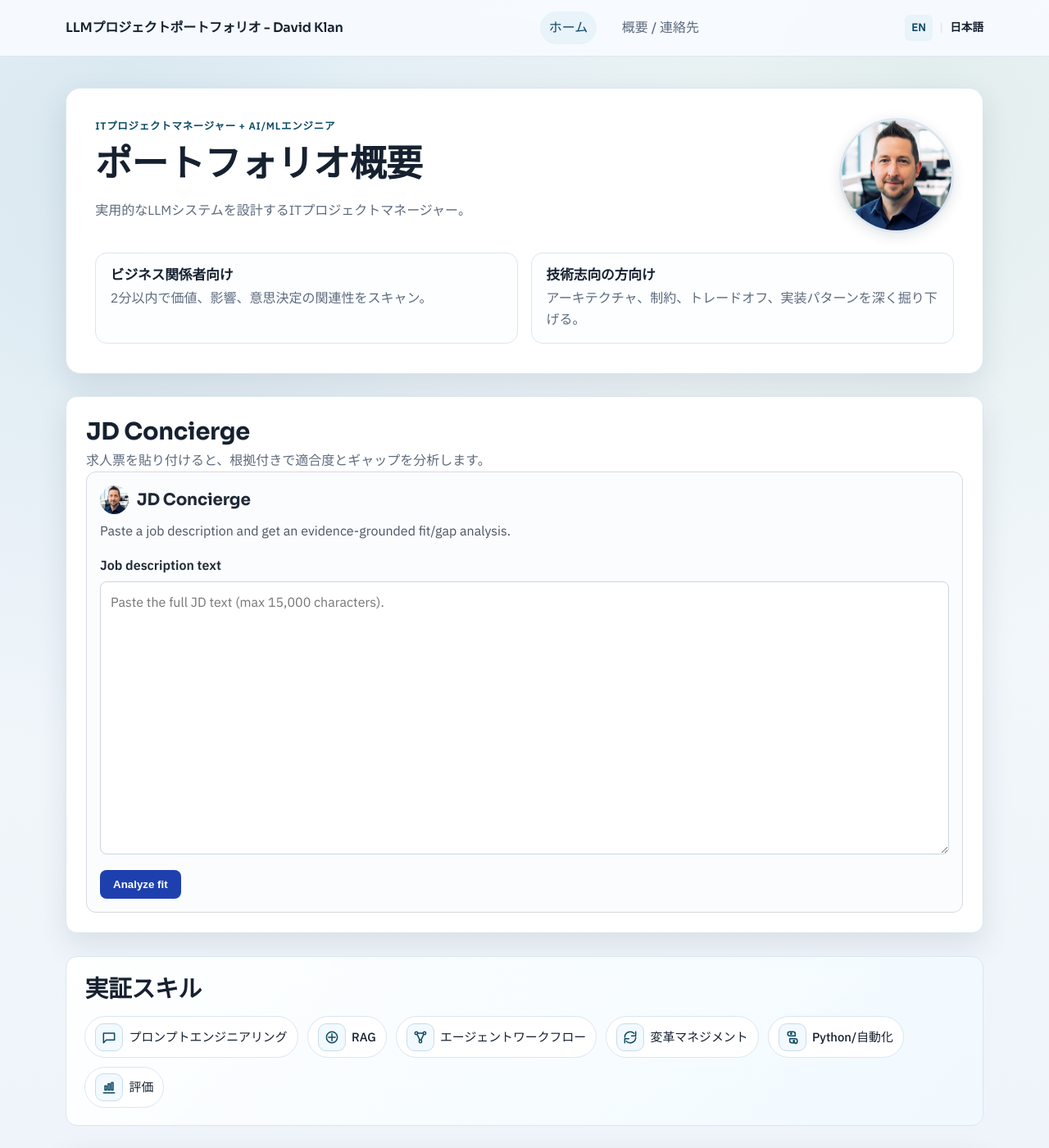
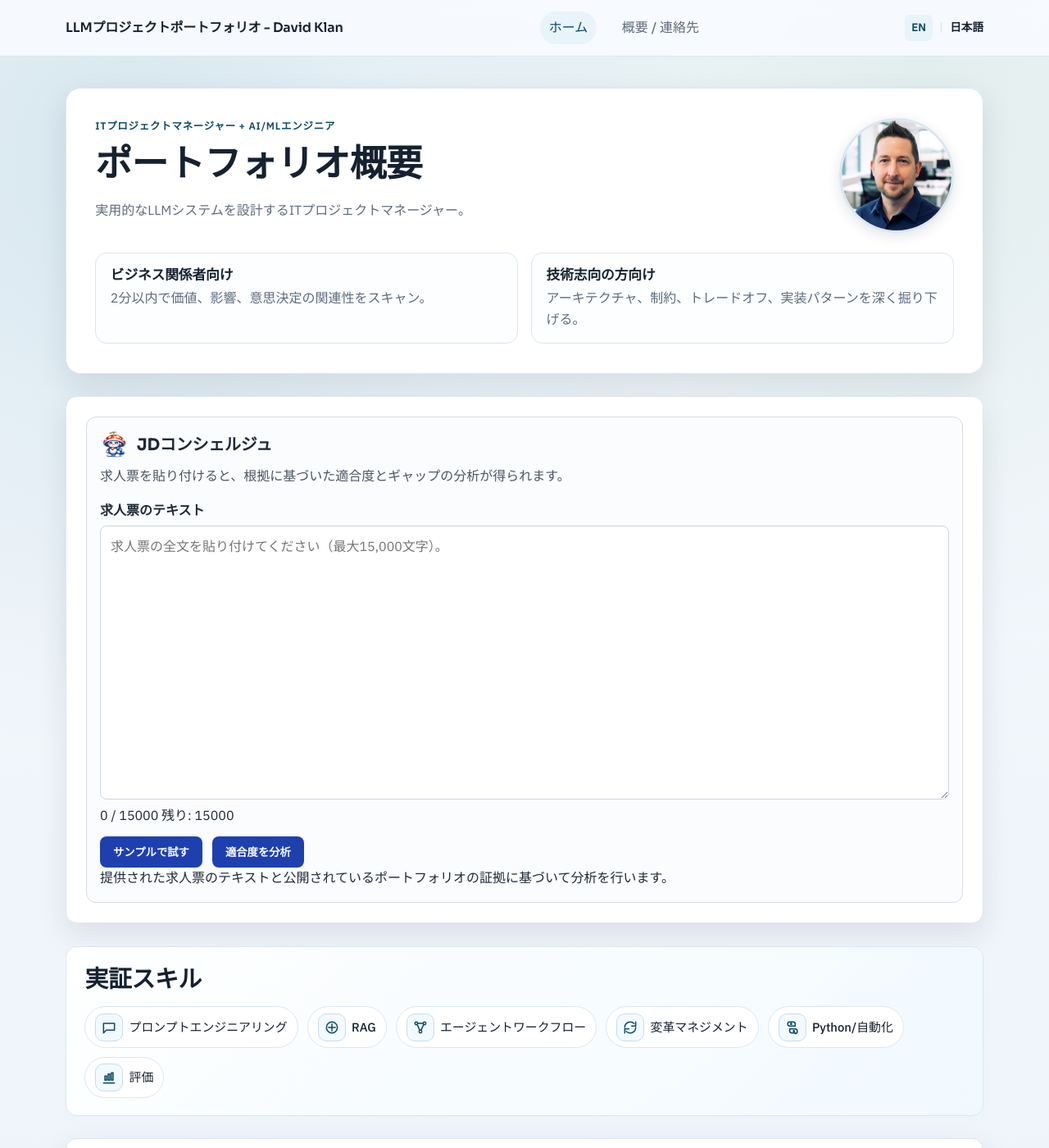
Before and after one commit to davidklan-png/Bio_HP, a Jekyll site: the page built from ja/index.md, in a window 1280 px wide and 1400 px high. Shown: the whole window at 82% size. Built offline with Jekyll 4.4.1, drawn with Linux system fonts in a browser that asks for light colours.

Commit message:
Remove redundant JD Concierge headings and create Japanese widget
- Remove redundant section-heading from English index.md (widget has its own title)
- Remove redundant section-heading from Japanese ja/index.md
- Create jd_concierge_ja.html with full Japanese localization
- Update ja/index.md to use the new Japanese widget include

Co-Authored-By: Claude Opus 4.6 <noreply@anthropic.com>

```diff
--- /dev/null
+++ b/_includes/jd_concierge_ja.html
@@ -0,0 +1,42 @@
+<section class="jd-concierge" data-jd-concierge data-api-base="{{ site.worker_api_base }}">
+  <h2 class="jd-concierge__title">
+    <img src="{{ '/assets/images/Kinokomon_512x512.png' | relative_url }}" alt="" class="jd-concierge__avatar" />
+    <span>JDコンシェルジュ</span>
+  </h2>
+  <p class="jd-concierge__subtitle">求人票を貼り付けると、根拠に基づいた適合度とギャップの分析が得られます。</p>
+
+  <label class="jd-concierge__label" for="jd-concierge-input">求人票のテキスト</label>
+  <textarea
+    id="jd-concierge-input"
+    class="jd-concierge__textarea"
+    data-jd-input
+    rows="12"
+    maxlength="15000"
+    placeholder="求人票の全文を貼り付けてください（最大15,000文字）。"
+  ></textarea>
+  <p class="jd-concierge__counter" data-jd-counter>
+    <span>0 / 15000</span>
+    <span>残り: 15000</span>
+  </p>
+
+  <div class="jd-concierge__actions">
+    <button type="button" class="jd-concierge__button jd-concierge__button--muted" data-jd-example>
+      サンプルで試す
+    </button>
+    <button type="button" class="jd-concierge__button" data-jd-submit>適合度を分析</button>
+    <span class="jd-concierge__loading" data-jd-loading hidden>
+      <span class="jd-concierge__spinner" aria-hidden="true"></span>
+      分析中...
+    </span>
+  </div>
+
+  <p class="jd-concierge__error" data-jd-error hidden></p>
+  <div class="jd-concierge__results" data-jd-results hidden></div>
+
+  <p class="jd-concierge__disclaimer">
+    提供された求人票のテキストと公開されているポートフォリオの証拠に基づいて分析を行います。
+  </p>
+</section>
+
+<link rel="stylesheet" href="{{ '/assets/css/jd_concierge.css' | relative_url }}">
+<script src="{{ '/assets/js/jd_concierge.js' | relative_url }}" defer></script>
--- a/ja/index.md
+++ b/ja/index.md
@@ -25,11 +25,7 @@ lang: ja
 </section>
 
 <section class="section-block fade-up delay-2">
-  <div class="section-heading">
-    <h2>JD Concierge</h2>
-    <p>求人票を貼り付けると、根拠付きで適合度とギャップを分析します。</p>
-  </div>
-  {% include jd_concierge.html %}
+  {% include jd_concierge_ja.html %}
 </section>
 
 <section class="skills-strip fade-up delay-1" aria-label="実証スキル">
```
Also changed, not shown: index.md (+0 -4 lines).
